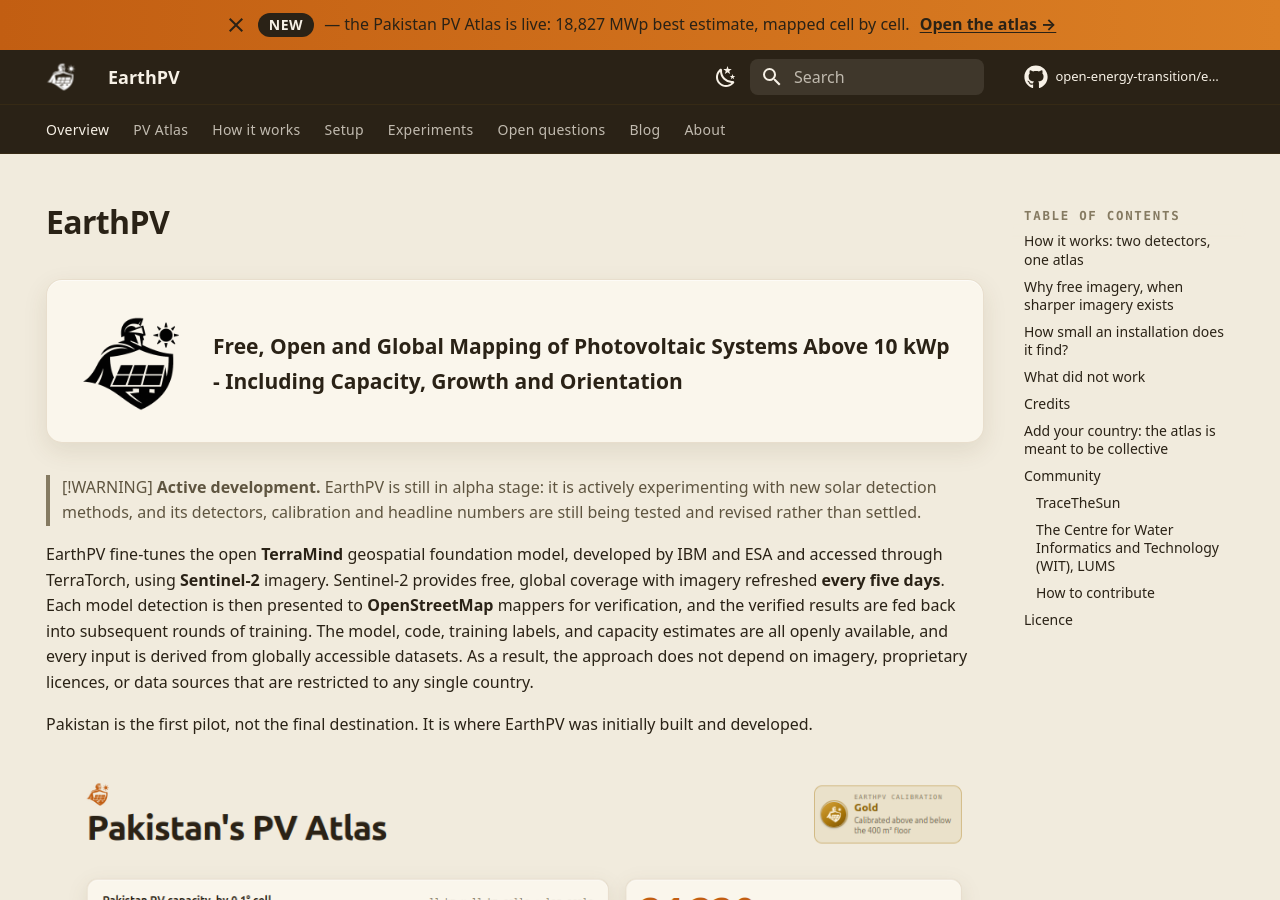
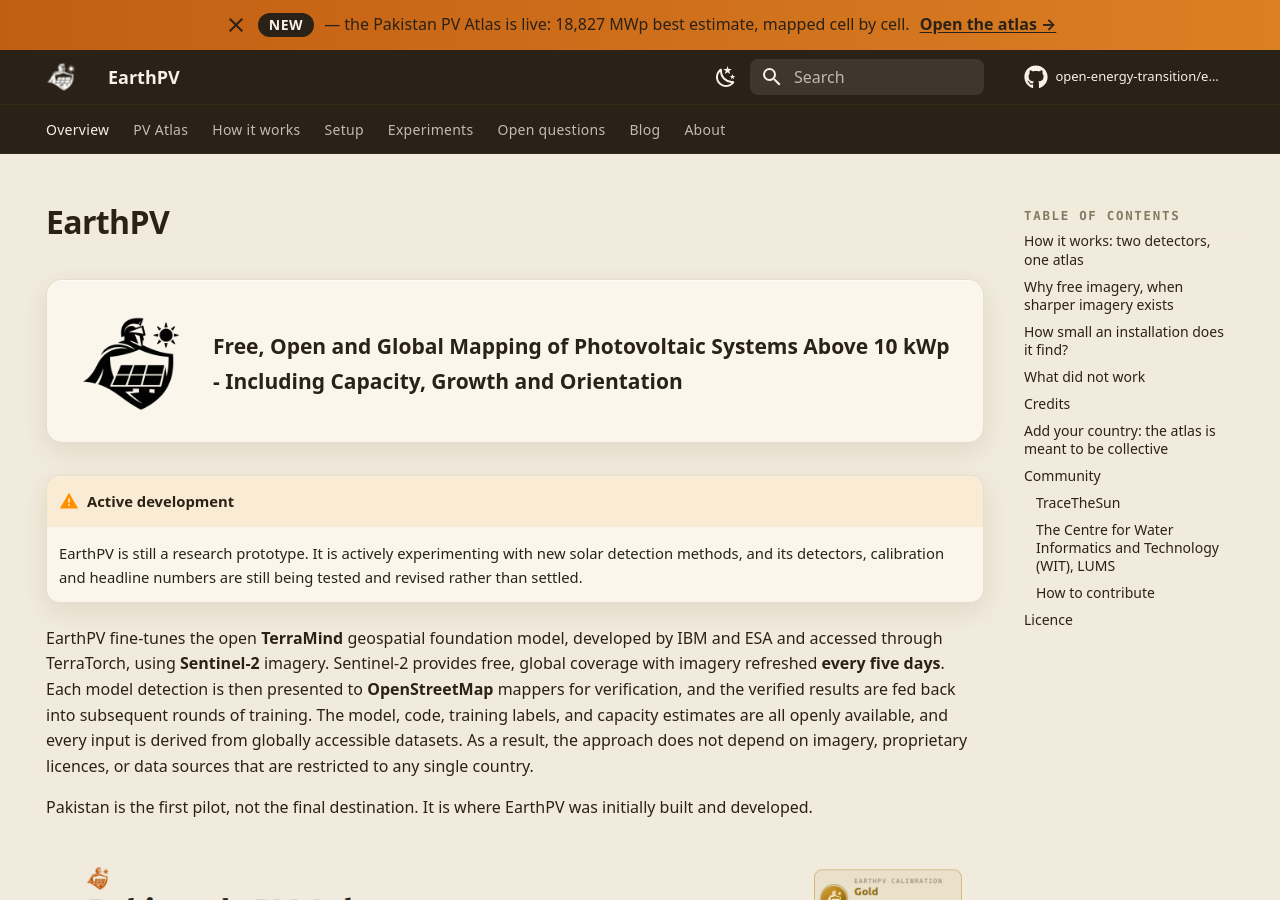
Before and after one commit to open-energy-transition/earthpv, an MkDocs documentation site: the page built from docs/index.md, in a window 1280 px wide and 900 px high. Built offline with MkDocs 1.6.1 and Material for MkDocs 9.7.7, drawn with Linux system fonts in a browser that asks for light colours; comment, search, counter and statistics services are not loaded.

Commit message:
Update index.md

```diff
--- a/docs/index.md
+++ b/docs/index.md
@@ -21,10 +21,10 @@
 
 </div>
 
-> [!WARNING]
-> **Active development.** EarthPV is still in alpha stage: it is actively experimenting
-> with new solar detection methods, and its detectors, calibration and headline numbers
-> are still being tested and revised rather than settled.
+!!! warning "Active development"
+    EarthPV is still a research prototype. It is actively experimenting with new solar
+    detection methods, and its detectors, calibration and headline numbers are still being
+    tested and revised rather than settled.
 
 EarthPV fine-tunes the open **TerraMind** geospatial foundation model, developed by IBM and ESA and accessed through TerraTorch, using **Sentinel-2** imagery. Sentinel-2 provides free, global coverage with imagery refreshed **every five days**. Each model detection is then presented to **OpenStreetMap** mappers for verification, and the verified results are fed back into subsequent rounds of training. The model, code, training labels, and capacity estimates are all openly available, and every input is derived from globally accessible datasets. As a result, the approach does not depend on imagery, proprietary licences, or data sources that are restricted to any single country.
 
```
